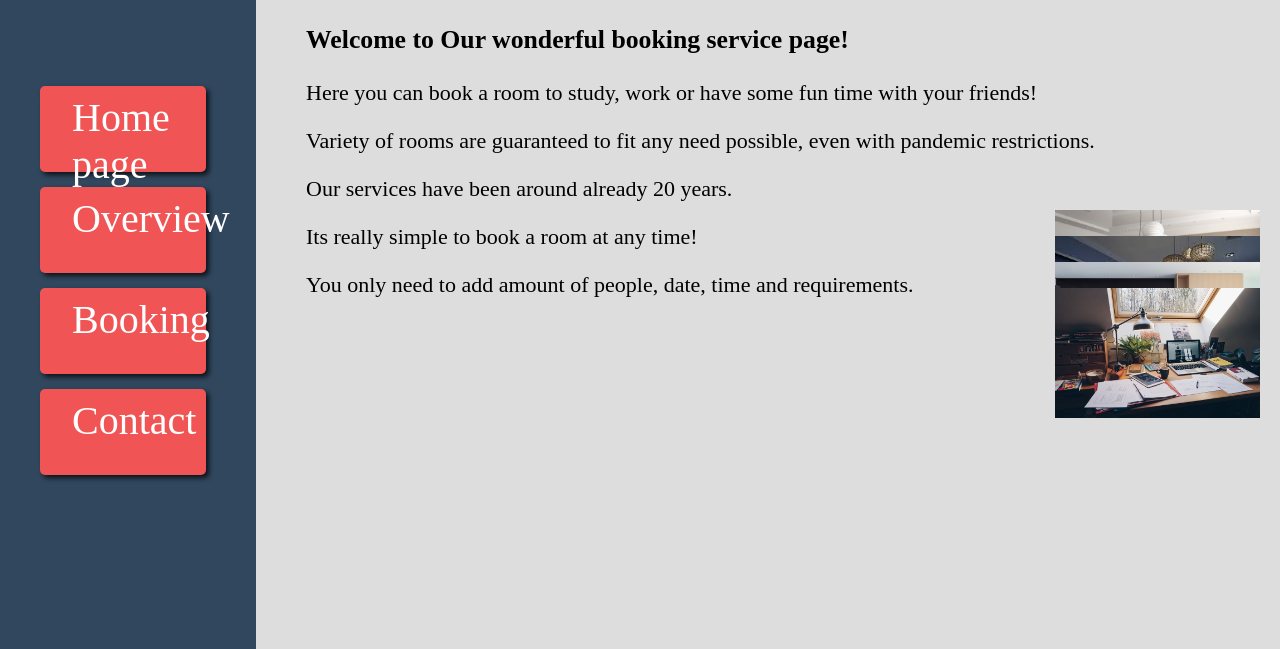
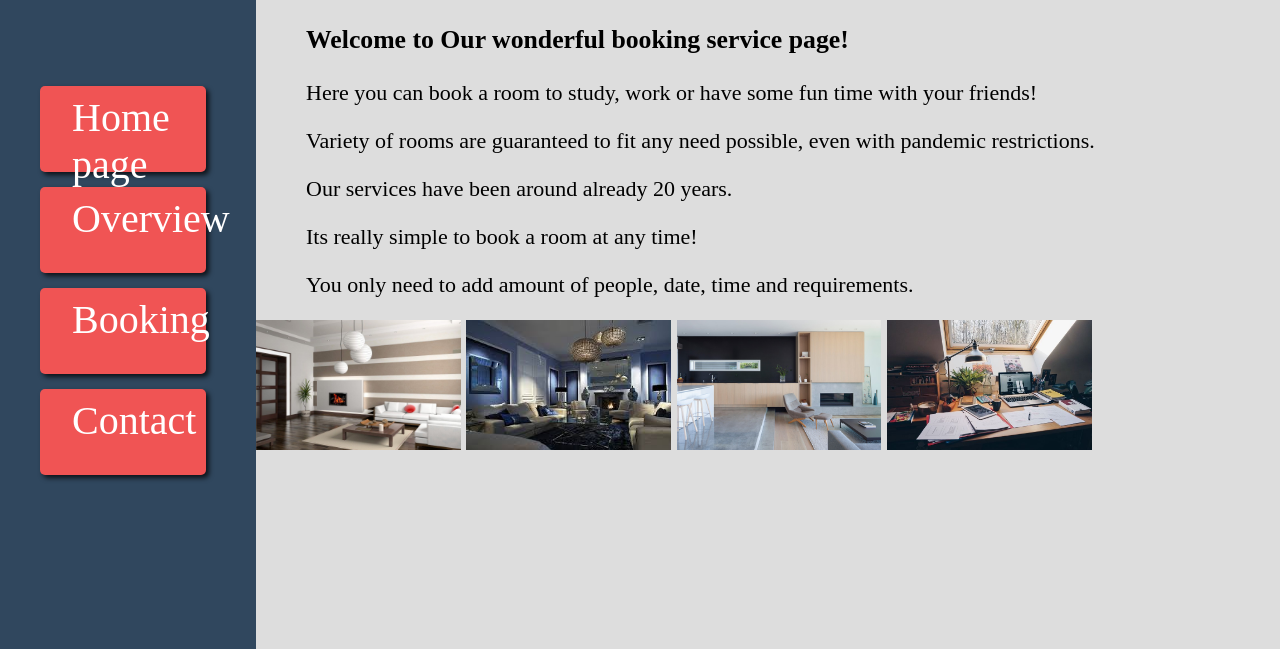
Before and after one commit to TslEdv/WebTechologies-Project, a PHP site: page /index.html in a window 1280 px wide. Shown: the part 151-800 px from the top of the page. Run offline with PHP 8.4, Linux system fonts and the light colour scheme; some web fonts are replaced.

Commit message:
img tag removed

```diff
--- a/styles/main.css
+++ b/styles/main.css
@@ -109,7 +109,3 @@ label, input {
     margin-right: 20px;
     float: left;
 }
-img{
-    margin-left: 78%;
-    margin-top: -100%;
-}
```
